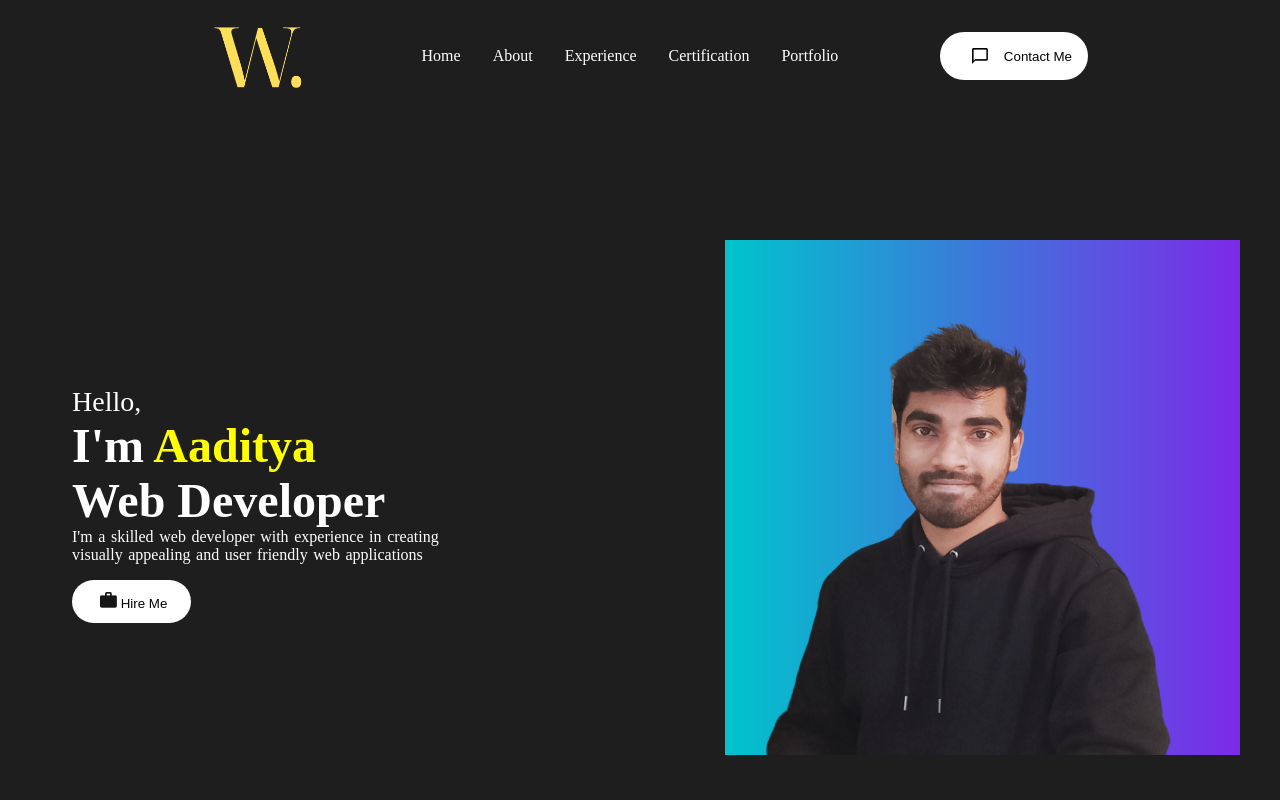
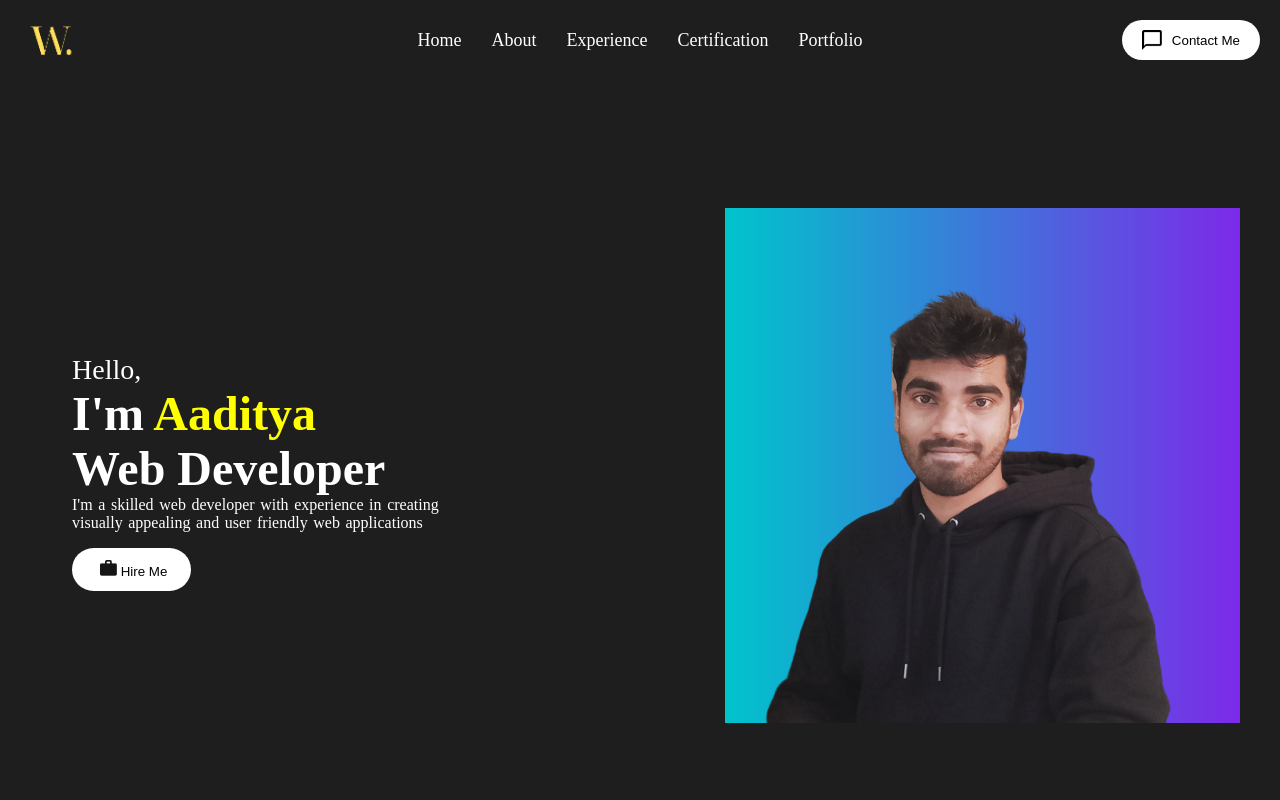
Before and after one commit to aadityanaik007/portfolio-website, a React (Create React App) app: page / in a window 1280 px wide. Shown: the top 800 px of the page. Built offline with nearby package versions, Linux system fonts and the light colour scheme.

Commit message:
Handburger menu added

```diff
--- a/src/components/Navbar/navbar.css
+++ b/src/components/Navbar/navbar.css
@@ -1,57 +1,155 @@
-.navbar{
-    background: rgb(30,30,30);
-    width: 100vw;
-    height: 5rem;
-    margin: 1rem auto;
-    max-width: 75%;
-    padding:1rem 2rem;
+/* Navbar styling */
+.navbar {
+    background: rgb(30, 30, 30);
+    width: 100%;
+    height: 80px;
+    padding: 0 20px;
     display: flex;
-    justify-content: space-between;
     align-items: center;
+    justify-content: space-between; /* Space between logo, menu, and contact */
     position: sticky;
     top: 0;
-    z-index: 3;
+    z-index: 100;
 }
 
-.logo{
-    object-fit: cover;
-    height:5rem;
-    width: 8rem;
+/* Logo */
+.navbar__logo {
+    flex: 1; /* Takes up more space */
+    display: flex;
+    justify-content: flex-start;
 }
 
-.desktopMenuListItem{
-    margin:1rem;
-    cursor: pointer;
-}
-.desktopMenuListItem:hover{
-    color: yellow;
-    padding-bottom: 0.5rem;
-    border-bottom: 3px solid yellow;
-}
-
-.desktopMenuBtn{
-    background: white;
-    display: flex;
-    color: black;
-    display: flex;
-    justify-content: center;
-    align-items: center;
-    border: none;
-    padding: 0 1rem;
-    border-radius: 2rem;
-}
-.desktopMenuImg {
-    object-fit: cover;
-    height: 1rem;
-    width: 1rem;
-    margin: 1rem;
-}
-#contactMeBtn{
+.navbar__logo img {
+    height: 60px;
+    width: auto;
+    max-width: 100%; /* Ensure the logo scales */
+    object-fit: contain;
     cursor: pointer;
 }
 
-.active{
+/* Desktop Menu */
+.navbar__menu {
+    flex: 2; /* Allow menu to take more space */
+    display: flex;
+    justify-content: center; /* Center the menu items */
+    align-items: center;
+}
+
+.navbar__item {
+    margin: 0 15px;
+    color: white;
+    text-decoration: none;
+    font-size: 18px;
+    cursor: pointer;
+    transition: color 0.3s ease;
+}
+
+.navbar__item:hover,
+.navbar__item.active {
     color: yellow;
-    border-bottom: 3px solid yellow;
-    padding-bottom: 0.5rem;
 }
+
+/* Contact Button */
+.navbar__contact {
+    flex: 1; /* Takes up more space */
+    display: flex;
+    justify-content: flex-end;
+    align-items: center;
+}
+
+.contact__button {
+    background: white;
+    color: black;
+    border: none;
+    padding: 10px 20px;
+    border-radius: 20px;
+    display: flex;
+    align-items: center;
+    cursor: pointer;
+    transition: background 0.3s ease;
+}
+
+.contact__button:hover {
+    background: yellow;
+}
+
+.contact__icon {
+    width: 20px;
+    height: 20px;
+    margin-right: 10px;
+}
+
+/* Mobile Menu Toggle */
+.navbar__toggle {
+    display: none;
+    flex-direction: column;
+    cursor: pointer;
+}
+
+/* Hamburger icon lines */
+.bar {
+    width: 25px;
+    height: 3px;
+    background-color: white;
+    margin: 4px 0;
+    transition: 0.4s;
+}
+
+/* Mobile Menu */
+.navbar__mobile-menu {
+    display: none;
+}
+
+.navbar__mobile-menu--active {
+    display: flex;
+    flex-direction: column;
+    position: fixed;
+    top: 80px;
+    right: 0;
+    width: 60%;
+    height: calc(100% - 80px);
+    background-color: rgb(30, 30, 30);
+    padding: 20px;
+    box-shadow: -2px 0 5px rgba(0, 0, 0, 0.5);
+    animation: slideIn 0.3s forwards;
+}
+
+@keyframes slideIn {
+    from {
+        right: -60%;
+    }
+    to {
+        right: 0;
+    }
+}
+
+.navbar__mobile-item,
+.navbar__mobile-contact {
+    margin: 15px 0;
+    color: white;
+    text-decoration: none;
+    font-size: 20px;
+    cursor: pointer;
+    transition: color 0.3s ease;
+    display: flex;
+    align-items: center;
+}
+
+.navbar__mobile-item:hover,
+.navbar__mobile-item.active,
+.navbar__mobile-contact:hover {
+    color: yellow;
+}
+
+/* Responsive Styles */
+@media screen and (max-width: 768px) {
+    .navbar__menu,
+    .navbar__contact {
+        display: none;
+    }
+
+    .navbar__toggle {
+        display: flex;
+        margin-left: auto;
+    }
+}
--- a/src/components/Navbar/navbar.js
+++ b/src/components/Navbar/navbar.js
@@ -1,28 +1,185 @@
-import React from 'react'
-import "./navbar.css"
-import logo from '../../assests/logo.png'
-import {Link} from "react-scroll"
-import contact from "../../assests/contact.png"
+import React, { useState } from 'react';
+import './navbar.css';
+import logo from '../../assests/logo.png';
+import contact from '../../assests/contact.png';
+import { Link } from 'react-scroll';
 
-const Navbar = ()=> {
+const Navbar = () => {
+  const [isMobileMenuOpen, setIsMobileMenuOpen] = useState(false);
+
+  const toggleMobileMenu = () => {
+    setIsMobileMenuOpen(!isMobileMenuOpen);
+  };
+
   return (
-    <nav className='navbar'>
-      <img src={logo} alt="logo" className='logo' />
-      <div className="desktopMenu">
-        <Link className="desktopMenuListItem" activeClass='active' to="intro" spy={true} smooth={true} offset={-50} duration={500}>Home</Link>
-        <Link className="desktopMenuListItem" activeClass='active' to="skills" spy={true} smooth={true} offset={-50} duration={500}>About</Link>
-        <Link className="desktopMenuListItem" activeClass='active' to="Experience" spy={true} smooth={true} offset={-50} duration={500}>Experience</Link>
-        <Link className="desktopMenuListItem" activeClass='active' to="certifications" spy={true} smooth={true} offset={-50} duration={500}>Certification</Link>
-        <Link className="desktopMenuListItem" activeClass='active' to="Portfolio" spy={true} smooth={true} offset={-50} duration={500}>Portfolio</Link>
+    <nav className="navbar">
+      {/* Logo */}
+      <div className="navbar__logo">
+        <img src={logo} alt="Logo" />
       </div>
-      <button id="contactMeBtn" className="desktopMenuBtn" onClick={()=>{
-        document.getElementById('contact').scrollIntoView({behavior:'smooth'});
-      }}>
-        <img src={contact} alt="contact" className="desktopMenuImg"/>
-        Contact Me
-      </button>
+
+      {/* Desktop Menu */}
+      <div className="navbar__menu">
+        <Link
+          className="navbar__item"
+          activeClass="active"
+          to="intro"
+          spy={true}
+          smooth={true}
+          offset={-50}
+          duration={500}
+        >
+          Home
+        </Link>
+        <Link
+          className="navbar__item"
+          activeClass="active"
+          to="skills"
+          spy={true}
+          smooth={true}
+          offset={-50}
+          duration={500}
+        >
+          About
+        </Link>
+        <Link
+          className="navbar__item"
+          activeClass="active"
+          to="experience"
+          spy={true}
+          smooth={true}
+          offset={-50}
+          duration={500}
+        >
+          Experience
+        </Link>
+        <Link
+          className="navbar__item"
+          activeClass="active"
+          to="certifications"
+          spy={true}
+          smooth={true}
+          offset={-50}
+          duration={500}
+        >
+          Certification
+        </Link>
+        <Link
+          className="navbar__item"
+          activeClass="active"
+          to="portfolio"
+          spy={true}
+          smooth={true}
+          offset={-50}
+          duration={500}
+        >
+          Portfolio
+        </Link>
+      </div>
+
+      {/* Contact Button */}
+      <div className="navbar__contact">
+        <button
+          className="contact__button"
+          onClick={() => {
+            document
+              .getElementById('contact')
+              .scrollIntoView({ behavior: 'smooth' });
+          }}
+        >
+          <img src={contact} alt="Contact" className="contact__icon" />
+          Contact Me
+        </button>
+      </div>
+
+      {/* Mobile Menu Icon */}
+      <div className="navbar__toggle" onClick={toggleMobileMenu}>
+        <span className={`bar ${isMobileMenuOpen ? 'bar1' : ''}`}></span>
+        <span className={`bar ${isMobileMenuOpen ? 'bar2' : ''}`}></span>
+        <span className={`bar ${isMobileMenuOpen ? 'bar3' : ''}`}></span>
+      </div>
+
+      {/* Mobile Menu */}
+      <div
+        className={`navbar__mobile-menu ${
+          isMobileMenuOpen ? 'navbar__mobile-menu--active' : ''
+        }`}
+      >
+        <Link
+          className="navbar__mobile-item"
+          activeClass="active"
+          to="intro"
+          spy={true}
+          smooth={true}
+          offset={-50}
+          duration={500}
+          onClick={toggleMobileMenu}
+        >
+          Home
+        </Link>
+        <Link
+          className="navbar__mobile-item"
+          activeClass="active"
+          to="skills"
+          spy={true}
+          smooth={true}
+          offset={-50}
+          duration={500}
+          onClick={toggleMobileMenu}
+        >
+          About
+        </Link>
+        <Link
+          className="navbar__mobile-item"
+          activeClass="active"
+          to="experience"
+          spy={true}
+          smooth={true}
+          offset={-50}
+          duration={500}
+          onClick={toggleMobileMenu}
+        >
+          Experience
+        </Link>
+        <Link
+          className="navbar__mobile-item"
+          activeClass="active"
+          to="certifications"
+          spy={true}
+          smooth={true}
+          offset={-50}
+          duration={500}
+          onClick={toggleMobileMenu}
+        >
+          Certification
+        </Link>
+        <Link
+          className="navbar__mobile-item"
+          activeClass="active"
+          to="portfolio"
+          spy={true}
+          smooth={true}
+          offset={-50}
+          duration={500}
+          onClick={toggleMobileMenu}
+        >
+          Portfolio
+        </Link>
+        <button
+          className="contact__button" /* Apply the same class here */
+          onClick={() => {
+            document
+              .getElementById('contact')
+              .scrollIntoView({ behavior: 'smooth' });
+            toggleMobileMenu();
+          }}
+        >
+          <img src={contact} alt="Contact" className="contact__icon" />
+          Contact Me
+        </button>
+      </div>
     </nav>
-  )
-}
+  );
+};
 
-export default Navbar
+export default Navbar;
```
